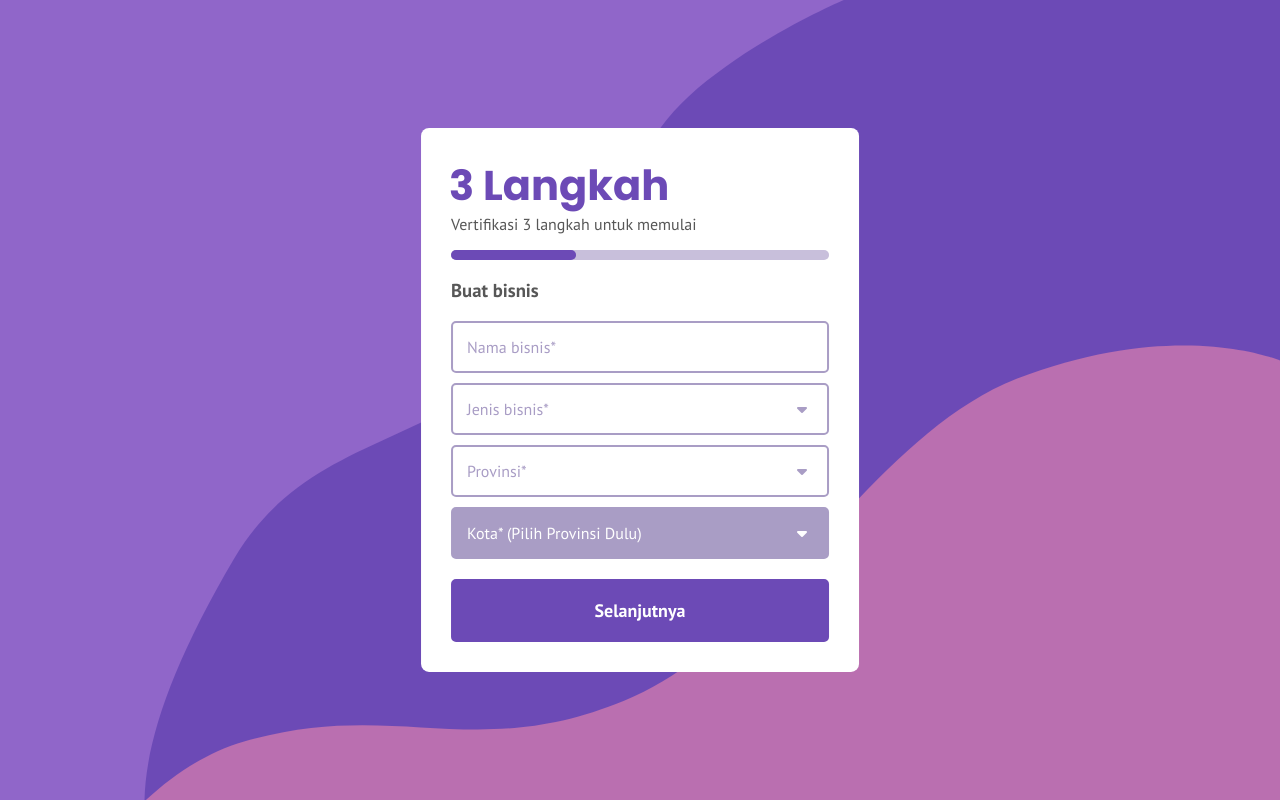
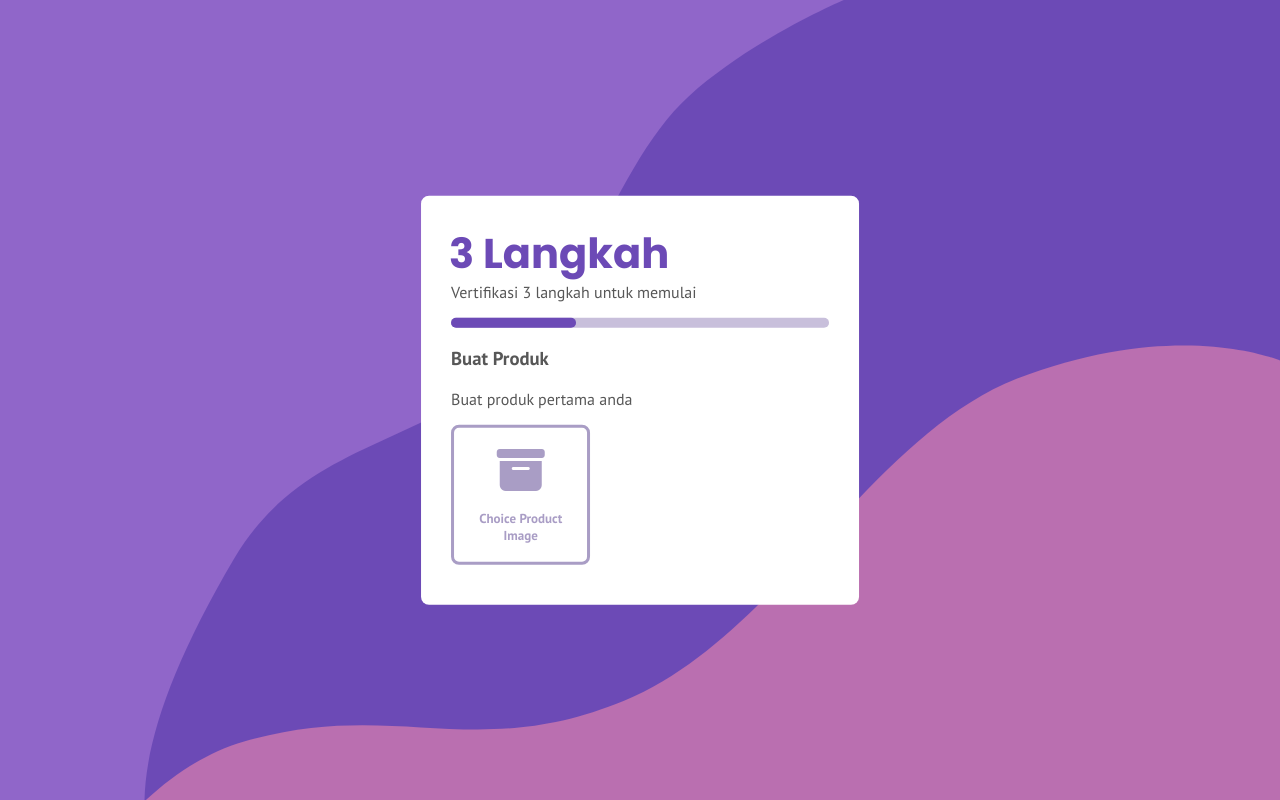
Before and after one commit to norman-andrians/choice-n-click, a PHP site: page /signup/finishing.html in a window 1280 px wide. Run offline with PHP 8.4, Linux system fonts and the light colour scheme; some libraries are stand-ins or nearby versions.

Commit message:
tambah form tambah produk di register

```diff
--- a/assets/styles/user-signlogin-page.css
+++ b/assets/styles/user-signlogin-page.css
@@ -274,3 +274,45 @@
     font-weight: bold;
     font-size: small;
 }
+.inp-dp-clt {
+    display: none;
+    z-index: 1;
+    position: fixed;
+    width: 100vw;
+    height: 100vh;
+}
+
+.inp-file-img input[type="file"] {
+    display: none;
+}
+.inp-file-img label.inp-fl {
+    width: 3cm;
+    height: 3cm;
+    padding: 10px;
+    display: block;
+    border-radius: 8px;
+    border: 3px solid #a99dc5;
+    color: #a99dc5;
+    text-align: center;
+    display: grid;
+    align-items: center;
+    transition: .2s;
+    cursor: pointer;
+}
+.inp-file-img label.inp-fl:hover {
+    width: 3cm;
+    height: 3cm;
+    padding: 10px;
+    display: block;
+    border-radius: 8px;
+    border: 3px solid #6C4AB6;
+    color: #6C4AB6;
+    text-align: center;
+    display: grid;
+    align-items: center;
+}
+.inp-fl-t {
+    font-family: 'pt sans';
+    font-weight: bold;
+    font-size: small;
+}
--- a/signup/finishing.html
+++ b/signup/finishing.html
@@ -17,6 +17,7 @@
 </head>
 <body>
     <div class="main-bg">
+        <div class="inp-dp-clt"></div>
         <div class="main-form-container">
             <div class="main-form-base">
                 <header class="header-section">
@@ -25,7 +26,7 @@
                 </header>
                 <div class="progress-bar"></div>
                 <form action="" method="get" class="mainform">
-                    <div class="tb-form" id="otp-form" style="display: none;">
+                    <div class="tb-form" id="otp-form" style="display: none;" enctype="multipart/form-data">
                         <header class="inp-ftg">
                             <h3>Konfirmasi alamat email</h3>
                             <p>Masukan 6-digit nomor yang telah dikirim ke example@mail.com</p>
@@ -45,7 +46,7 @@
                         </div>
                         <div class="inp-sub-nito"><button id="sub-nito-btn" type="submit">Konfirmasi</button></div>
                     </div>
-                    <div class="tb-form" id="otp-form">
+                    <div class="tb-form" id="bs-form" style="display: none;">
                         <header class="inp-ftg">
                             <h3>Buat bisnis</h3>
                         </header>
@@ -80,6 +81,21 @@
                         </div>
                         <div class="inp-sub-nito"><button id="sub-nito-btn" type="submit">Selanjutnya</button></div>
                     </div>
+                    <div class="tb-form" id="cp-form">
+                        <header class="inp-ftg">
+                            <h3>Buat Produk</h3>
+                            <p>Buat produk pertama anda</p>
+                        </header>
+                        <div class="inp-row">
+                            <div class="inp-file-img">
+                                <input type="file" name="productName" id="pname" accept="image/*">
+                                <label for="pname" class="inp-fl">
+                                    <div class="inp-flog"><i class="fa-solid fa-box-archive fa-3x"></i></div>
+                                    <div class="inp-fl-t">Choice Product Image</div>
+                                </label>
+                            </div>
+                        </div>
+                    </div>
                 </form>
             </div>
         </div>
```
